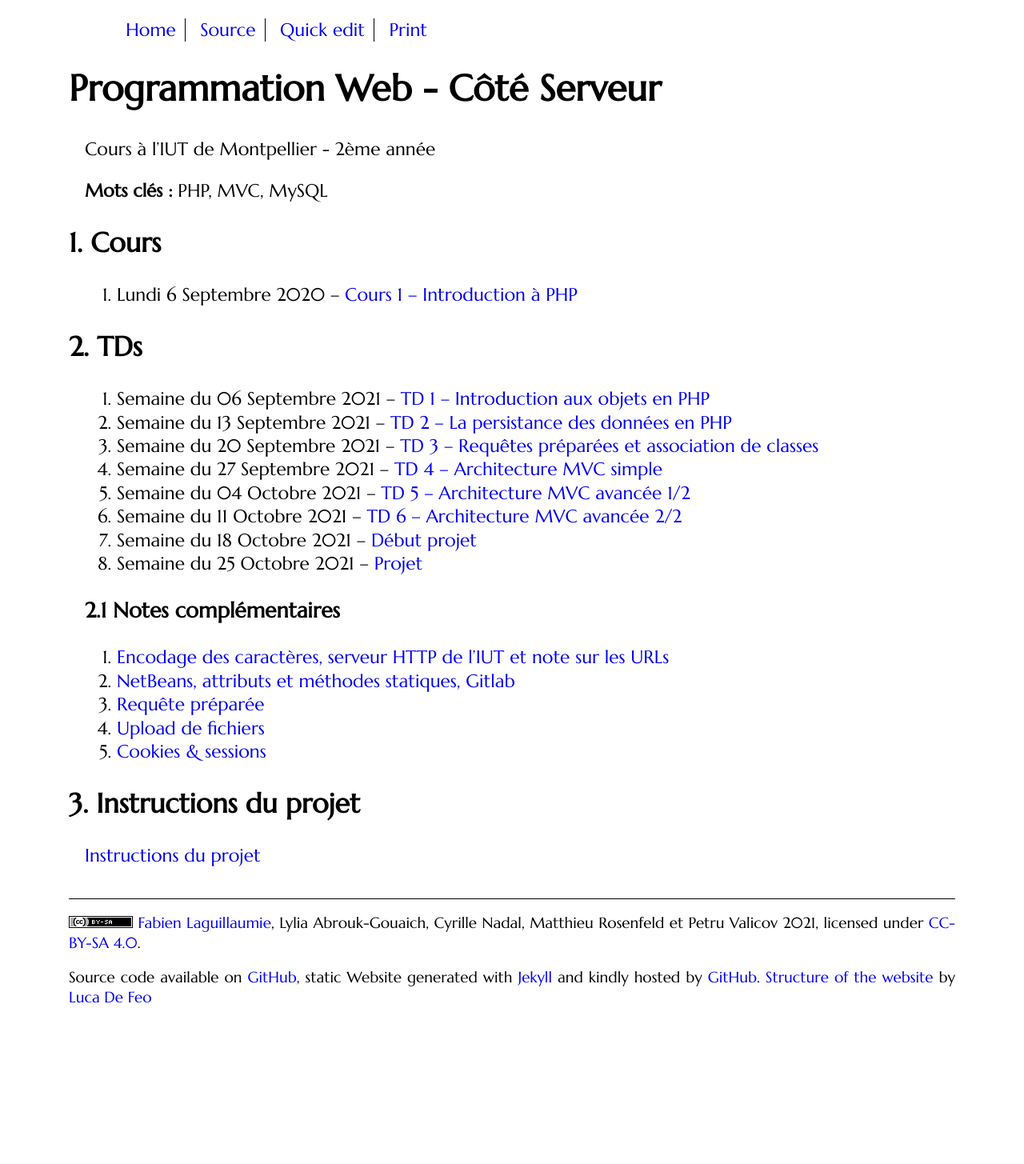
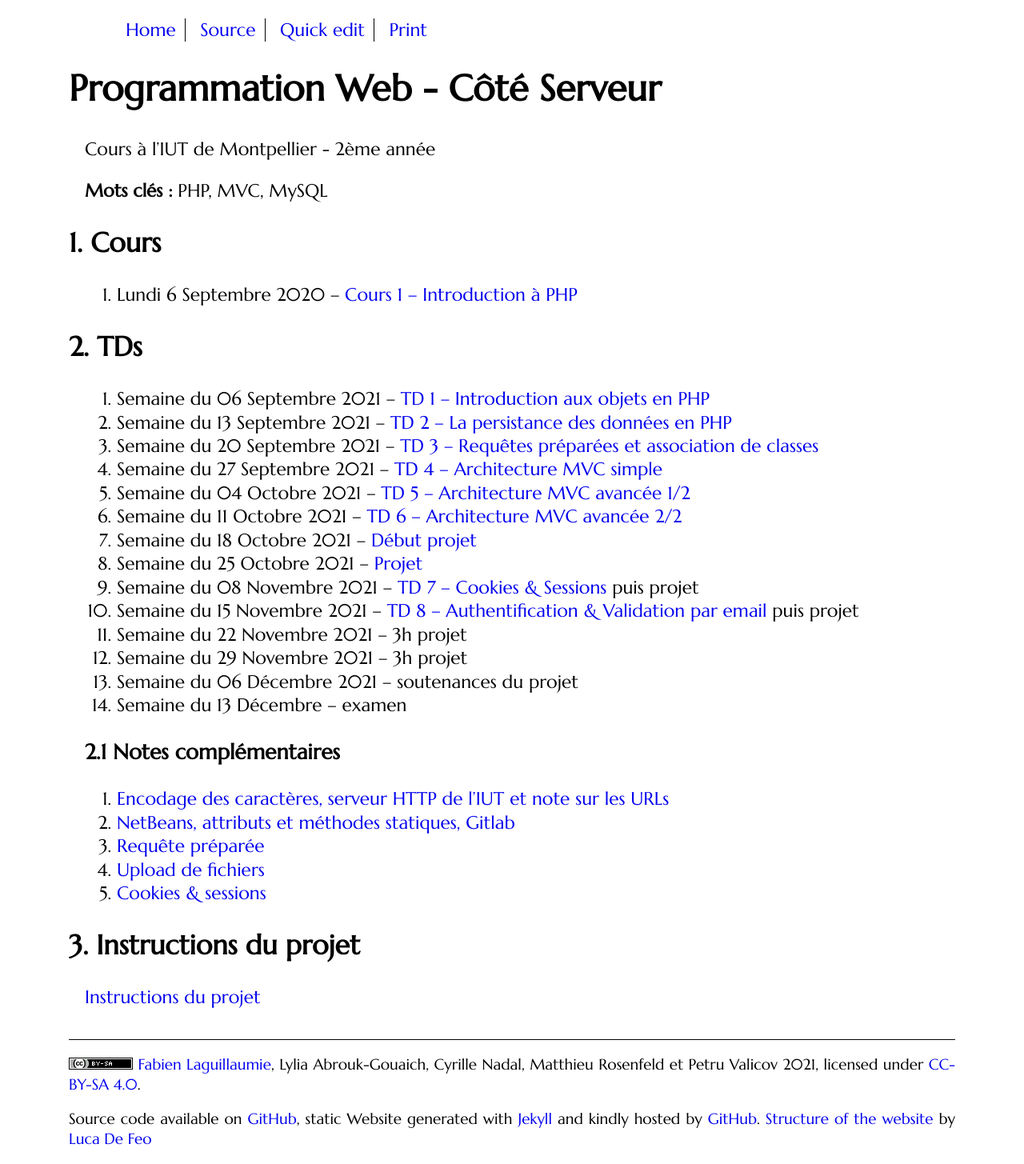
Before and after one commit to romainlebreton/R3.01-DeveloppementWeb, a Jekyll site: the page built from index.md, in a window 1280 px wide. Shown: the whole page at 80% size. Built offline with Jekyll 4.4.1, drawn with Linux system fonts in a browser that asks for light colours; some web fonts are replaced; before the commit the page ends 1278 px from its top, so only the background shows below that.

Commit message:
timeline complète

```diff
--- a/index.md
+++ b/index.md
@@ -30,15 +30,12 @@ Cours à l'IUT de Montpellier - 2ème année
 <!-- <\!-- ([English version](tutorials/tutorial6-en.html)) -\-> -->
 1. Semaine du 18 Octobre 2021 --  [Début projet](projet.html)
 1. Semaine du 25 Octobre 2021 -- [Projet](projet.html)
-<!-- 1. Semaine du 08 Novembre 2021 -- -->
-<!--    [TD 7 -- Cookies & Sessions](tutorials/tutorial7.html) ([English version](tutorials/tutorial7-en.html)) puis projet -->
-<!-- 1. Semaine du 15 Novembre 2021 -- -->
-<!--    [TD 8 -- Authentification & Validation par email](tutorials/tutorial8.html) ([English version](tutorials/tutorial8-en.html)) -->
-<!--    puis projet -->
-<!-- 1. Semaine du 22 Novembre 2021 -- 3h projet -->
-<!-- 1. Semaine du 29 Novembre 2021 -- 3h projet -->
-<!-- 1. Semaine du 06 Décembre 2021 -- soutenances du projet -->
-<!-- 1. Semaine du 13 Décembre -- examen -->
+1. Semaine du 08 Novembre 2021 --   [TD 7 -- Cookies & Sessions](tutorials/tutorial7.html) puis projet
+1. Semaine du 15 Novembre 2021 -- [TD 8 -- Authentification & Validation par email](tutorials/tutorial8.html)  puis projet
+1. Semaine du 22 Novembre 2021 -- 3h projet
+1. Semaine du 29 Novembre 2021 -- 3h projet
+1. Semaine du 06 Décembre 2021 -- soutenances du projet
+1. Semaine du 13 Décembre -- examen
 
 ### Notes complémentaires
 
```
